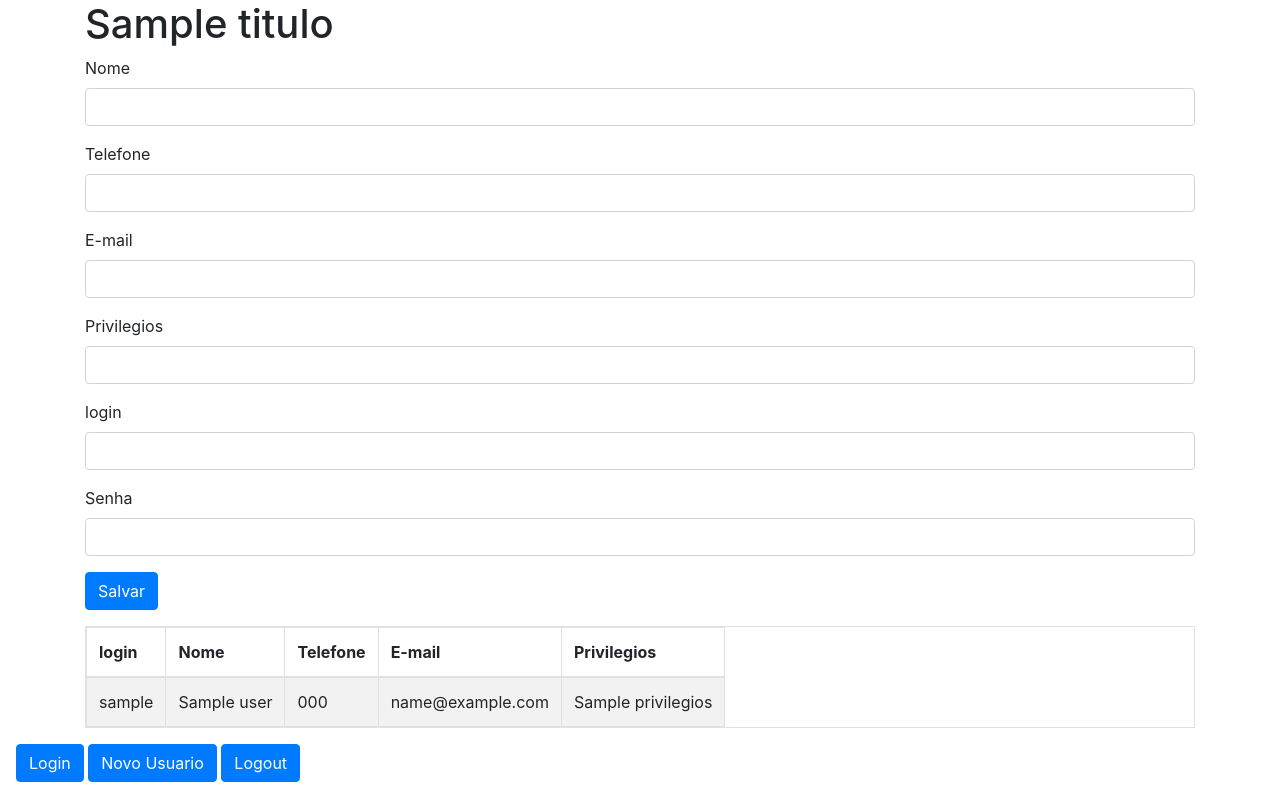
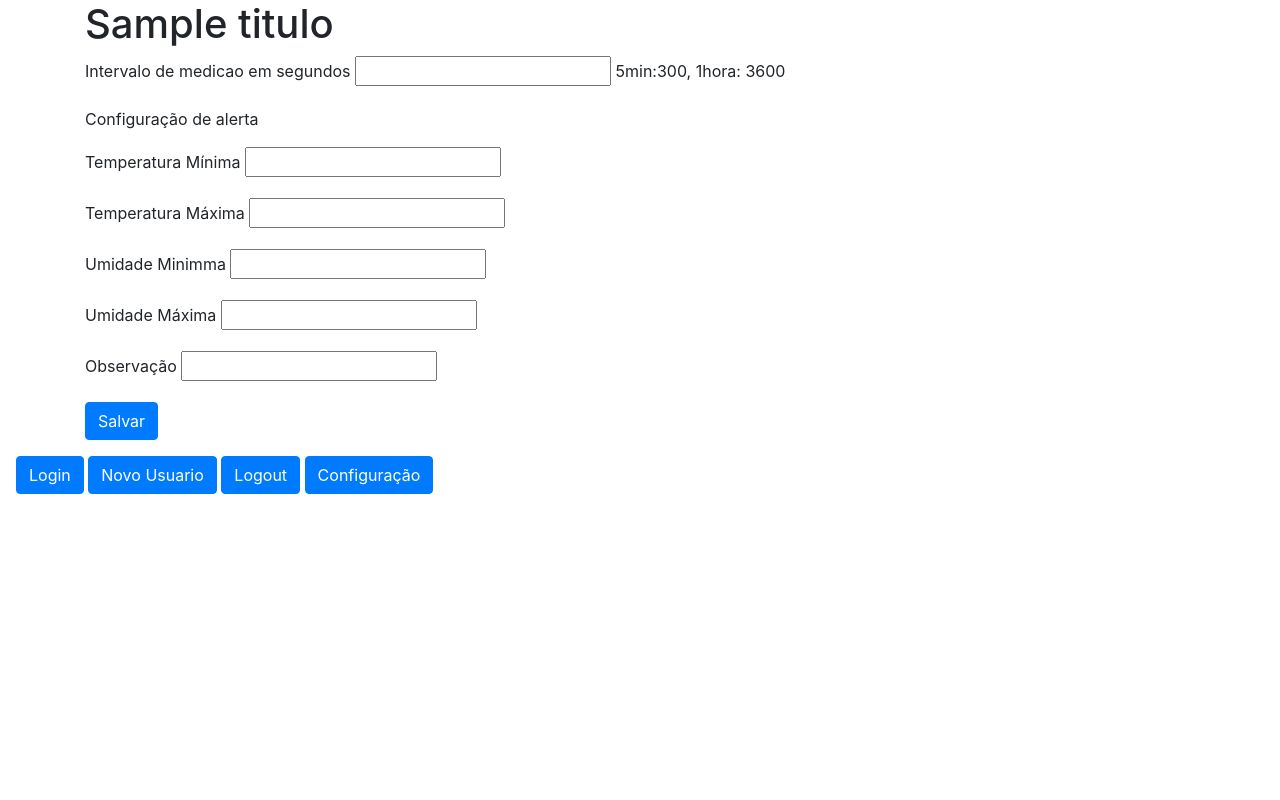
Before and after one commit to Kleber2018/estufaAPI_flask, a Flask app: template templates/config.html in a window 1280 px wide. Run offline with Flask 2, Linux system fonts and the light colour scheme; the template is opened without the code that fills it: most values are stand-ins (such as "Sample title", 1, 10 or a date in 2020); some libraries are stand-ins or nearby versions.

Commit message:
update config

```diff
--- a/app.py
+++ b/app.py
@@ -44,6 +44,19 @@ class Medicao:
         self.Temperatura = Temperatura
         self.Umidade = Umidade
         self.Data = Data
+
+class Config:
+    def __init__(self, id_config, intervalo_seconds, temp_min, temp_max, umid_min, umid_max, updated, obs):
+        self.id_config = id_config
+        self.intervalo_seconds = intervalo_seconds
+        self.temp_min = temp_min
+        self.temp_max = temp_max
+        self.umid_min = umid_min
+        self.umid_max = umid_max
+        self.updated = updated
+        self.obs = obs
+
+
 
 
 
@@ -192,8 +205,6 @@ def criar():
     return redirect(url_for('index'))
 
 
-# já inclui o novo pokemon na lista e joga na tela inicial
-
 
 # configuração da rota login
 @app.route('/login')
@@ -241,6 +252,58 @@ def autenticar():
 def logout():
     session['usuario_logado'] = None
     flash('Não autenticado, necessário efetuar o login')
+    return redirect(url_for('index'))
+
+## formulário de configuração
+@app.route('/config')
+def config():
+    try:
+        conn = mariadb.connect(user=user, password=password, host=host, port=port, database=database)
+        cur = conn.cursor()
+        cur.execute("SELECT id_config, intervalo_seconds, temp_min, temp_max, umid_min, umid_max, DATE_FORMAT(updated, '%d/%m/%Y-%H:%i'), obs   FROM config")
+        config = ''
+        for id_config, intervalo_seconds, temp_min, temp_max, umid_min, umid_max, updated, obs in cur:
+            config = Config(id_config, int(intervalo_seconds),  float(temp_min),  float(temp_max),  float(umid_min), float(umid_max), f"{updated}", obs)
+        cur.close()
+        conn.close()
+    except mariadb.Error as e:
+        print(f"Erro Mariadb: {e}")
+        sys.exit(1)
+        cur.close()
+        conn.close()
+    if 'usuario_logado' not in session or session['usuario_logado'] == None:
+        return redirect(url_for('login', proxima=url_for('novo')))
+    return render_template('config.html', titulo='Configuração', config=config)
+
+
+## Para realizar update nas configurações enviadas pelo form config
+@app.route('/salvarconfig', methods=['POST', ])
+def salvarconfig():
+    try:
+        conn = mariadb.connect(user=user, password=password, host=host, port=port, database=database)
+        cur = conn.cursor()
+
+        cur.execute("UPDATE config SET intervalo_seconds= ?, temp_min = ?, temp_max = ?, umid_min = ?, umid_max = ?, updated = now(), obs = ? WHERE id_config = 'default';", (
+            request.form['intervalo'],
+            request.form['temperaturaMinima'],
+            request.form['temperaturaMaxima'],
+            request.form['umidadeMinima'],
+            request.form['umidadeMaxima'],
+            request.form['obs']
+        ))
+        conn.commit()
+        cur.close()
+        conn.close()
+        return redirect(url_for('index'))
+    except mariadb.Error as e:
+        print(f"Erro Mariadb: {e}")
+        cur.close()
+        conn.close()
+        #sys.exit(1)
+        flash(e)
+        return redirect(url_for('config'))
+
+    # lista.append(usuario)
     return redirect(url_for('index'))
 
 
--- a/templates/config.html
+++ b/templates/config.html
@@ -1,57 +1,37 @@
 {% extends "template.html" %}
 {% block conteudo %}
-    <form action="{{ url_for('criar') }}" method="post">
+    <form action="{{ url_for('salvarconfig') }}" method="post">
         <fieldset>
           <div class="form-group">
-            <label for="Nome">Nome</label>
-            <input type="text" id="Nome" name="Nome" class="form-control" required>
+            <label for="intervalo">Intervalo de medicao em segundos</label>
+            <input type="number" id="intervalo" name="intervalo" value={{ config.intervalo_seconds }} class="form-control" required>
+              <span>5min:300, 1hora: 3600</span>
+          </div>
+            <p>Configuração de alerta</p>
+          <div class="form-group">
+            <label for="temperaturaMinima">Temperatura Mínima</label>
+            <input type="number" id="temperaturaMinima" name="temperaturaMinima" value={{ config.temp_min }} class="form-control">
           </div>
           <div class="form-group">
-            <label for="Telefone">Telefone</label>
-            <input type="text" id="Telefone" name="Telefone" class="form-control">
+            <label for="temperaturaMaxima">Temperatura Máxima</label>
+            <input type="number" id="temperaturaMaxima" name="temperaturaMaxima" value={{ config.temp_max }} class="form-control">
           </div>
           <div class="form-group">
-            <label for="Email">E-mail</label>
-            <input type="text" id="Email" name="Email" class="form-control">
+            <label for="umidadeMinima">Umidade Minimma</label>
+            <input type="number" id="umidadeMinima" name="umidadeMinima" value={{ config.umid_min }} class="form-control">
           </div>
+
           <div class="form-group">
-            <label for="Privilegios">Privilegios</label>
-            <input type="text" id="Privilegios" name="Privilegios" class="form-control">
+            <label for="umidadeMaxima">Umidade Máxima</label>
+            <input type="number" id="umidadeMaxima" name="umidadeMaxima" value={{ config.umid_max }} class="form-control">
           </div>
-          <div class="form-group">
-            <label for="login">login</label>
-            <input type="text" id="login" name="login" class="form-control" required>
+
+        <div class="form-group">
+            <label for="obs">Observação</label>
+            <input type="number" id="obs" name="obs" value={{ config.obs }} class="form-control">
           </div>
-          <div class="form-group">
-            <label for="login">Senha</label>
-            <input type="password" id="Senha" name="Senha" class="form-control" required>
-          </div>
+
           <button type="submit" class="btn btn-primary btn-salvar">Salvar</button>
         </fieldset>
     </form>
-
-    <table class="table table-striped table-responsive table-bordered" style="margin-top: 16px">
-        <thead>
-            <tr>
-                <th>login</th>
-                <th>Nome</th>
-                <th>Telefone</th>
-                <th>E-mail</th>
-                <th>Privilegios</th>
-            </tr>
-        </thead>
-        <tbody>
-            <!--criamos uma estrutura de repetição com o Jinja2 para preencher nossa tabela com os dados dos pokemons-->
-            {% for user in usuarios  %}
-
-                        <tr>
-                            <td id="user">{{ user.login }}</td>
-                            <td>{{ user.Nome }}</td>
-                            <td>{{ user.Telefone }}</td>
-                            <td>{{ user.Email }}</td>
-                            <td>{{ user.Privilegios }}</td>
-                        </tr>
-        {% endfor %}
-        </tbody>
-    </table>
 {% endblock %}
--- a/templates/template.html
+++ b/templates/template.html
@@ -32,6 +32,7 @@
         <a class="btn btn-primary" href="/login" role="button">Login </a>
         <a class="btn btn-primary" href="/novo" role="button">Novo Usuario</a>
         <a class="btn btn-primary" href="/logout" role="button">Logout </a>
+        <a class="btn btn-primary" href="/config" role="button">Configuração </a>
     </div>
 
 
```
